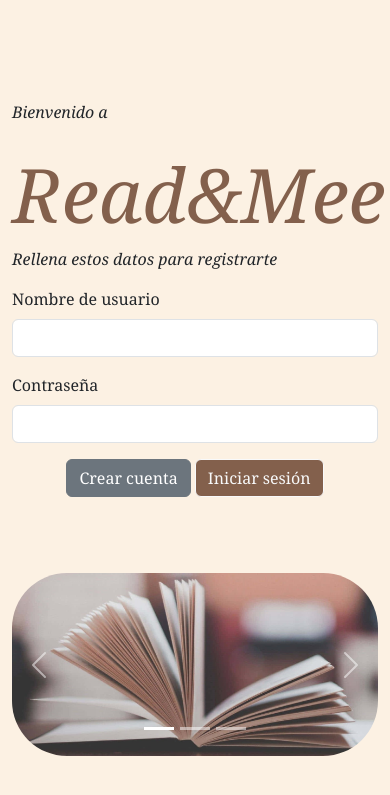
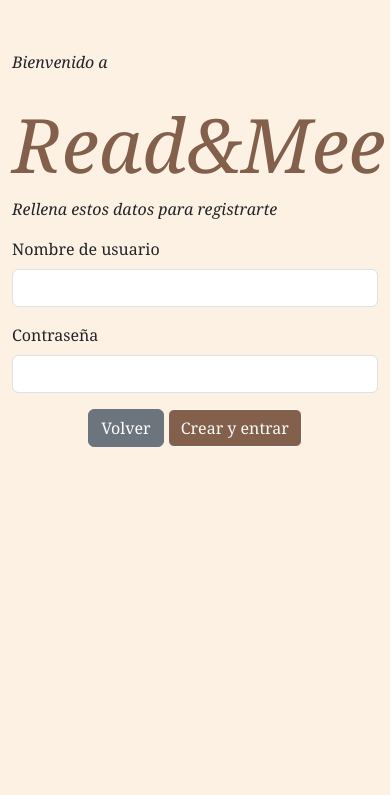
Before and after one commit to harlinius/TFG_GIT, a PHP site: page /crearCuenta.php in a window 390 px wide; the page is wider, and only the part inside the window is pictured. Shown: the top 795 px of that part. Run offline with PHP 8.4, Linux system fonts and the light colour scheme.

Commit message:
Begin Crear Cuenta

```diff
--- /dev/null
+++ b/css/estilo_login_crear.css
@@ -0,0 +1,47 @@
+body{
+    margin-top: 50px;
+    background-color: #fcf1e3;
+}
+
+#autor{
+    margin-top: 12%;
+    font-style: normal;
+}
+
+h1{
+    margin-top: 25px;
+    color: #83604c;
+    font-size: 75px;
+    font-family: Georgia, 'Times New Roman', Times, serif;
+    font-style: italic;
+}
+p{
+    font-family: Georgia, 'Times New Roman', Times, serif;
+    font-style: italic;
+}
+
+#carrusel{
+    padding-top: 60px;
+}
+
+.imagen_carrusel{
+    border-radius: 55px;
+}
+
+.btn-primary{
+    background-color: #83604c;
+    font-family: Georgia, 'Times New Roman', Times, serif;
+}
+
+.btn-secondary{
+    font-family: Georgia, 'Times New Roman', Times, serif;
+}
+
+.btn-primary:hover{
+    color: white;
+    background-color: #684837;
+}
+
+.form-label{
+    font-family: Georgia, 'Times New Roman', Times, serif;
+}
--- a/gestion_cuentas/crearCuenta.php
+++ b/gestion_cuentas/crearCuenta.php
@@ -5,7 +5,7 @@ require_once '../bd/bd.php';
 session_start();
 
 $tituloPagina = "Read&Meet | Login";
-require_once "../include/cabecera_login.php";
+require_once "../include/cabecera_registro.php";
 ?>
 
 <div id="bloque_form" class="row">
@@ -37,57 +37,15 @@ require_once "../include/cabecera_login.php";
                 <input type="password" id="pwd" name="pwd" class="form-control" placeholder="" />
             </div>
             <div class="mb-3 text-center">
-                <a href="crearCuenta.php" class="btn btn-secondary">Crear cuenta</a>
+                <a href="login.php" class="btn btn-secondary">Volver</a>
                 <button type="submit" class="btn btn-primary btn-outline-light">
-                    Iniciar sesión
+                    Crear y entrar
                 </button>
             </div>
         </form>
     </div>
 </div>
 
-<div id="carrusel" class="row">
-    <div class="col-md-7 col-sm-12 offset-md-2">
-        <div id="carouselExampleCaptions" class="carousel slide " data-bs-ride="carousel">
-            <div class="carousel-indicators">
-                <button type="button" data-bs-target="#carouselExampleCaptions" data-bs-slide-to="0" class="active" aria-current="true" aria-label="Slide 1"></button>
-                <button type="button" data-bs-target="#carouselExampleCaptions" data-bs-slide-to="1" aria-label="Slide 2"></button>
-                <button type="button" data-bs-target="#carouselExampleCaptions" data-bs-slide-to="2" aria-label="Slide 3"></button>
-            </div>
-            <div class="carousel-inner">
-                <div class="carousel-item active" data-bs-interval="3000">
-                    <img src="../css/imagenes/slider1.jpg" class="imagen_carrusel d-block w-100 carousel-fade " alt="Libro abierto">
-                    <div class="carousel-caption d-none d-md-block">
-                        <h5>Lee</h5>
-                        <p>tus propios libros online.</p>
-                    </div>
-                </div>
-                <div class="carousel-item" data-bs-interval="3000">
-                    <img src="../css/imagenes/slider2.jpg" class="imagen_carrusel d-block w-100 carousel-fade " alt="Gato asomando en una estantería de libros">
-                    <div class="carousel-caption d-none d-md-block">
-                        <h5>Descubre</h5>
-                        <p>nuevos libros y géneros.</p>
-                    </div>
-                </div>
-                <div class="carousel-item" data-bs-interval="3000">
-                    <img src="../css/imagenes/slider3.jpg" class="imagen_carrusel d-block w-100 carousel-fade " alt="Manos agarradas con una biblioteca de fondo">
-                    <div class="carousel-caption d-none d-md-block">
-                        <h5>Conecta</h5>
-                        <p>con personas con tus mismos gustos.</p>
-                    </div>
-                </div>
-            </div>
-            <button class="carousel-control-prev" type="button" data-bs-target="#carouselExampleCaptions" data-bs-slide="prev">
-                <span class="carousel-control-prev-icon" aria-hidden="true"></span>
-                <span class="visually-hidden">Previous</span>
-            </button>
-            <button class="carousel-control-next" type="button" data-bs-target="#carouselExampleCaptions" data-bs-slide="next">
-                <span class="carousel-control-next-icon" aria-hidden="true"></span>
-                <span class="visually-hidden">Next</span>
-            </button>
-        </div>
-    </div>
-</div>
 <?php
 require_once "../include/script.php";
 ?>
--- /dev/null
+++ b/include/cabecera_registro.php
@@ -0,0 +1,18 @@
+<!doctype html>
+<html>
+<!-- cabecera del login -->
+<head>
+    <!-- Metas requeridos -->
+    <meta charset="utf-8">
+    <meta name="viewport" content="width=device-width, initial-scale=1">
+
+    <!-- CSS Bootstrap -->
+    <link rel="stylesheet" href="https://cdn.jsdelivr.net/npm/bootstrap@5.3.1/dist/css/bootstrap.min.css">
+    <link rel="stylesheet" href="https://cdn.jsdelivr.net/npm/bootstrap-icons@1.11.0/font/bootstrap-icons.css" />
+    <link rel="stylesheet" href="../css/estilo_login_crear.css">
+    <title><?= $tituloPagina ?></title>
+    <link rel="icon" href="../css/icono_tab.png">
+</head>
+
+<body>
+    <div class="container">
```
